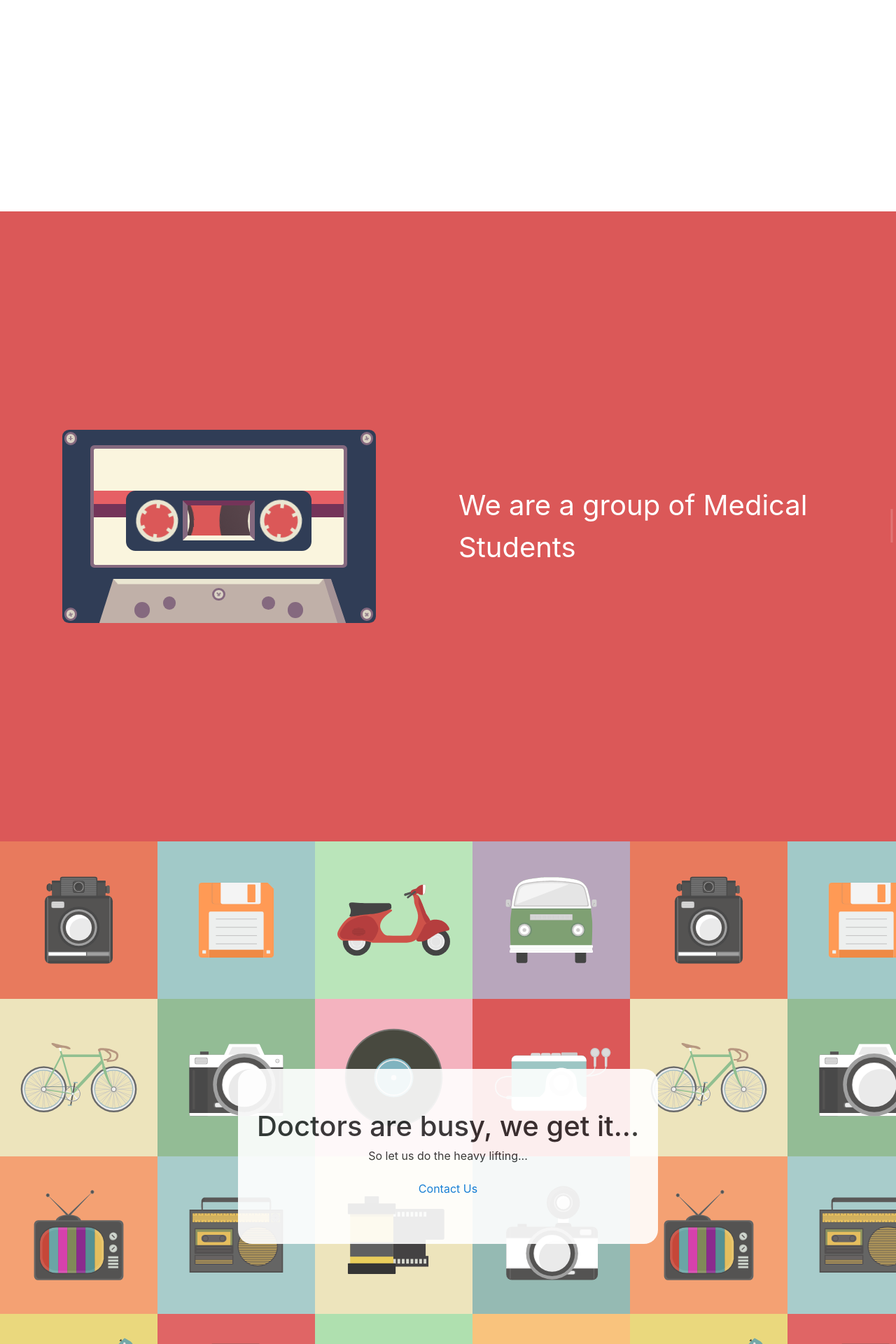
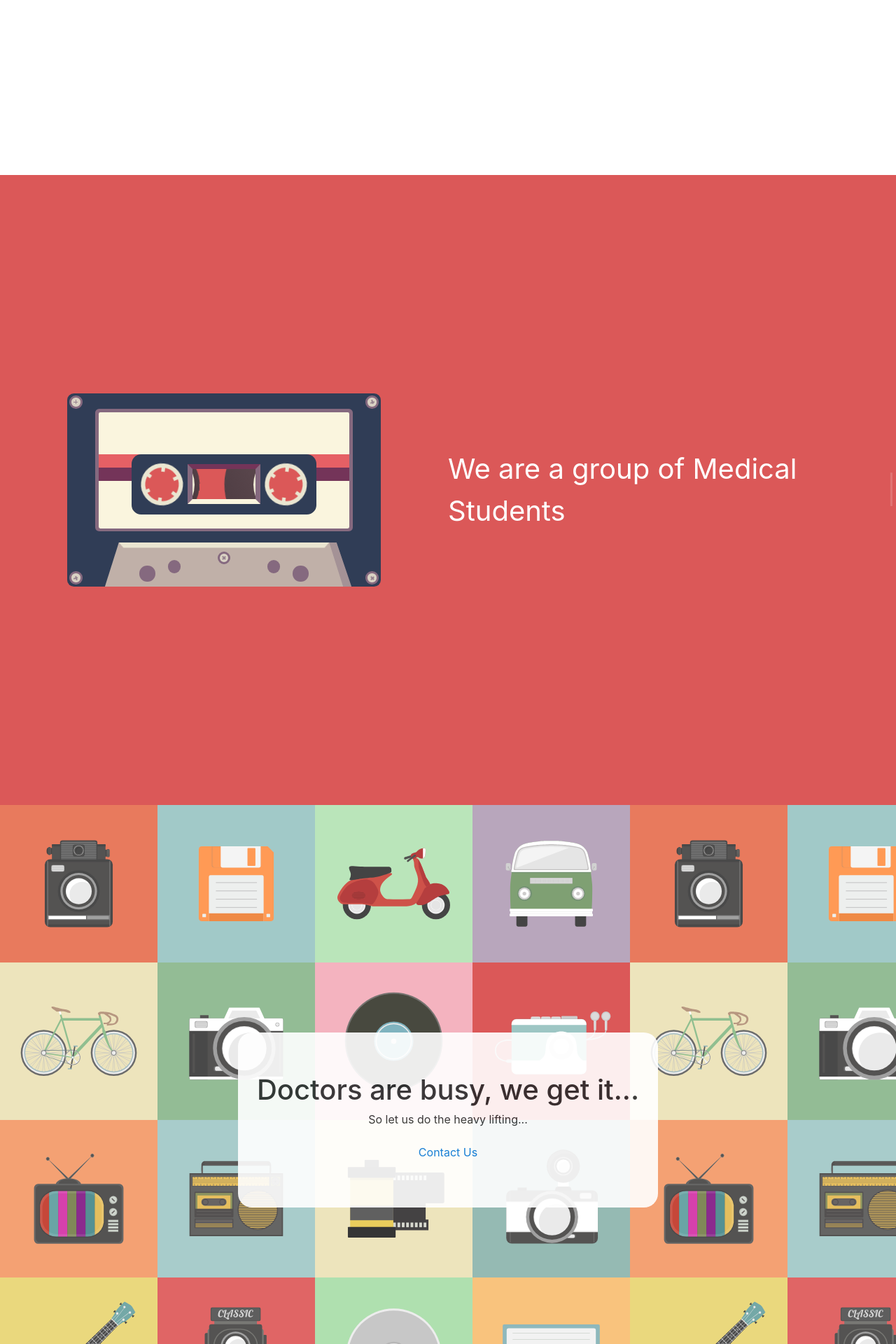
Before and after one commit to medicalweb/medicalweb, a Jekyll site: the page built from index.md, in a window 1280 px wide. Shown: the part 650-2570 px from the top of the page at 70% size. Built offline with Jekyll 4.4.1, drawn with Linux system fonts in a browser that asks for light colours; nearby versions of some CDN libraries.

Commit message:
remove spacing

```diff
--- a/_layouts/home.html
+++ b/_layouts/home.html
@@ -14,7 +14,7 @@ layout: default
 </section>
 
 <section class="main">
-	<div class="row">
+	<div class="row no-gutters">
 		<div class="col-md-6">
 			<div class="d-flex justify-content-center align-items-center" style="height: 100vh">
 				{% include casette.html %}
--- a/_sass/medicalweb.scss
+++ b/_sass/medicalweb.scss
@@ -1,6 +1,6 @@
-body {
-  padding-top: 52px;
-}
+//body {
+//  padding-top: 52px;
+//}
 
 section {
   height: 100vh;
@@ -15,12 +15,6 @@ section.home {
 
 section.main {
   background-color: #db5858;
-  .middle-casette {
-    height: 100vh;
-    display: flex;
-    align-items: center;
-    justify-content: center;
-  }
   .casette {
     height: 40vh;
     width: 40vh;
@@ -31,30 +25,6 @@ section.main {
     color: white;
     font-size: 40px
   }
-}
-
-h1.page-title {
-  font-family: "Source Sans Pro",sans-serif;
-  font-size: 39px;
-  font-weight: 700;
-  letter-spacing: 7px;
-  font-family: "brandon-grotesque";
-  font-size: 100px;
-  line-height: 1em;
-  text-transform: uppercase;
-  text-decoration: none;
-  letter-spacing: 8px;
-  font-weight: 300;
-  font-style: normal;
-  max-width: 100%;
-  display: inline-block;
-  -webkit-box-sizing: border-box;
-  -moz-box-sizing: border-box;
-  box-sizing: border-box;
-  margin: 0;
-  color: #fff;
-  position: relative;
-  z-index: inherit;
 }
 
 section.busy-doctor {
```
